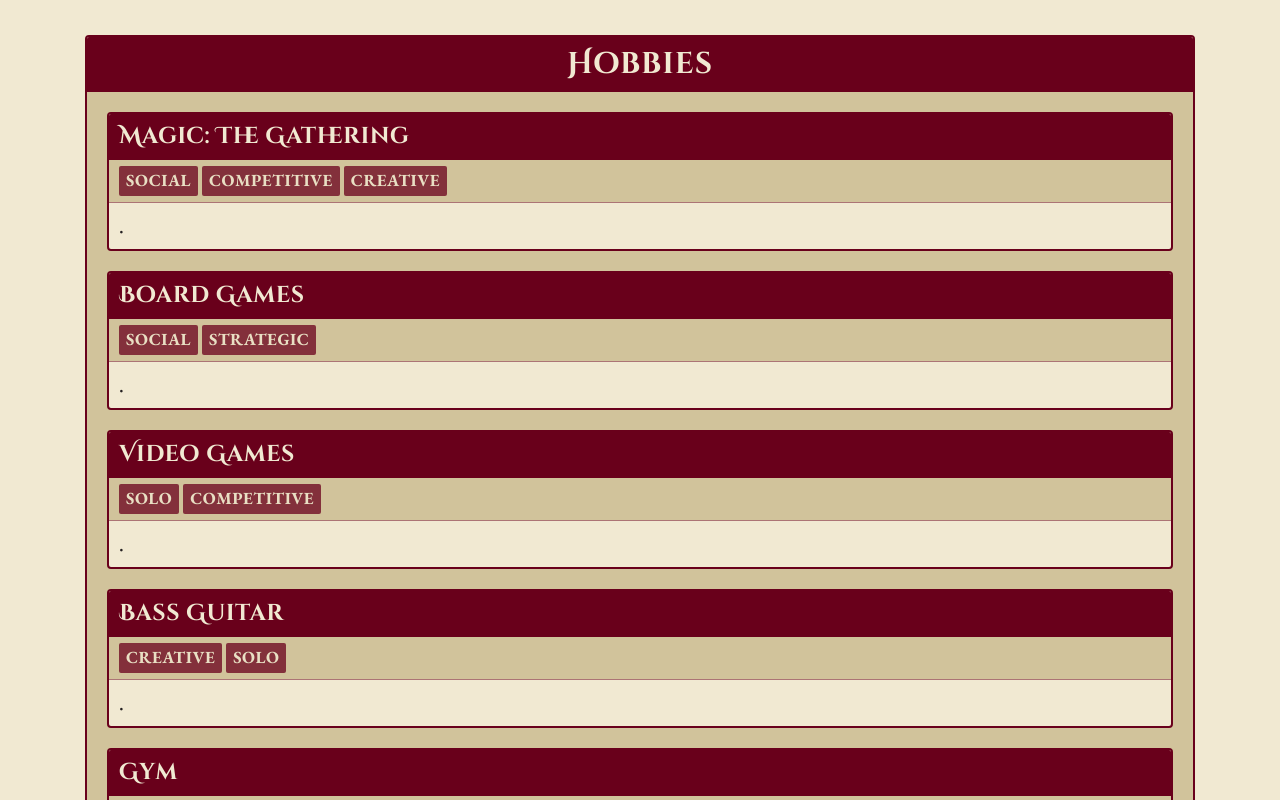
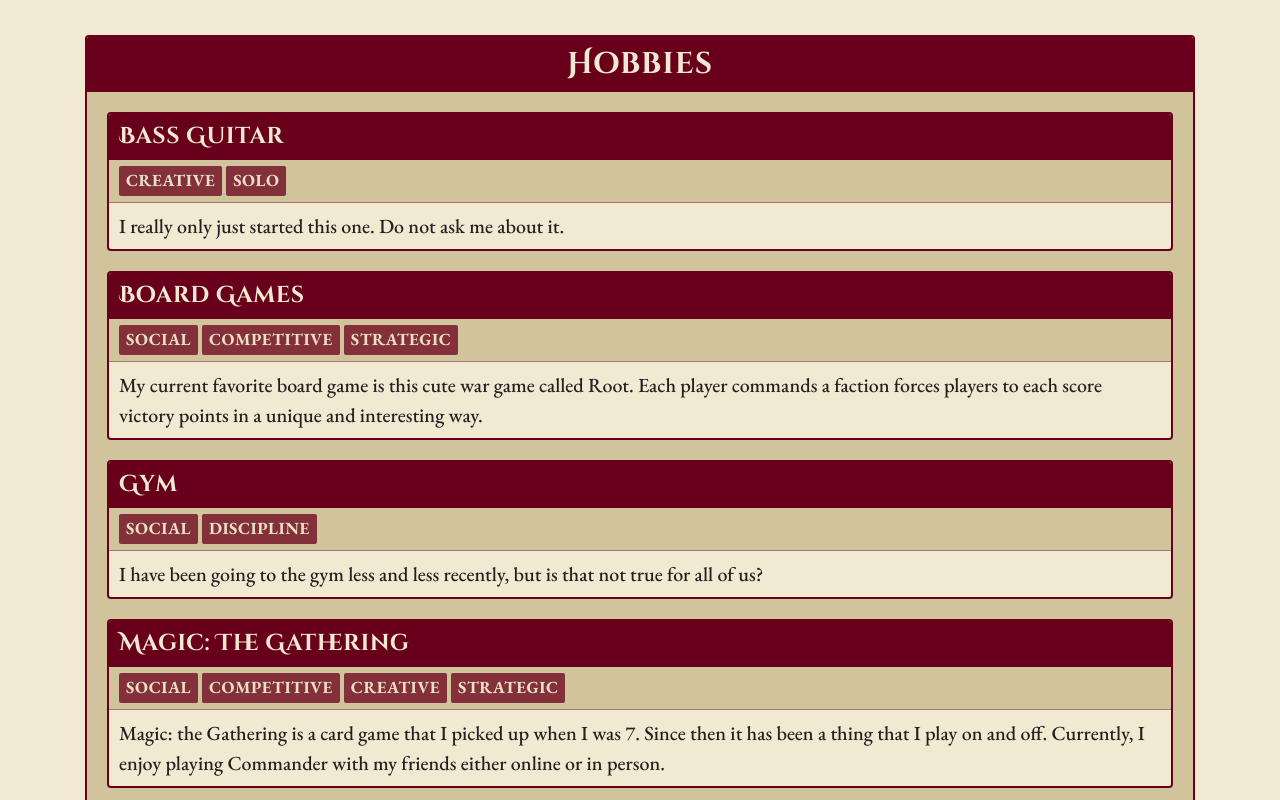
Before and after one commit to MichaelRdot/michaelrwebsite, a React (Vite) app: page / in a window 1280 px wide. Shown: the part 2920-3720 px from the top of the page. Built offline with nearby package versions, Linux system fonts and the light colour scheme.

Commit message:
Added hobbies

```diff
--- a/src/components/Hobbies Section/HobbiesSection.jsx
+++ b/src/components/Hobbies Section/HobbiesSection.jsx
@@ -2,29 +2,33 @@
 
 const hobbies = [
     {
-        name: 'Magic: The Gathering',
-        traits: ['Social', 'Competitive', 'Creative'],
-        description: '.',
+        name: 'Bass Guitar',
+        traits: ['Creative', 'Solo'],
+        description: 'I really only just started this one. Do not ask me about it.',
     },
     {
         name: 'Board Games',
-        traits: ['Social', 'Strategic'],
-        description: '.',
-    },
-    {
-        name: 'Video Games',
-        traits: ['Solo', 'Competitive'],
-        description: '.',
-    },
-    {
-        name: 'Bass Guitar',
-        traits: ['Creative', 'Solo'],
-        description: '.',
+        traits: ['Social', 'Competitive', 'Strategic'],
+        description: 'My current favorite board game is this cute war game called Root. Each player commands a faction ' +
+            'forces players to each score victory points in a unique and interesting way.',
     },
     {
         name: 'Gym',
-        traits: ['Solo', 'Discipline'],
-        description: '.',
+        traits: ['Social', 'Discipline'],
+        description: 'I have been going to the gym less and less recently, but is that not true for all of us?'
+    },
+    {
+        name: 'Magic: The Gathering',
+        traits: ['Social', 'Competitive', 'Creative', 'Strategic'],
+        description: 'Magic: the Gathering is a card game that I picked up when I was 7. Since then it has been a thing ' +
+            'that I play on and off. Currently, I enjoy playing Commander with my friends either online or in person.',
+    },
+
+    {
+        name: 'Video Games',
+        traits: ['Social', 'Solo', 'Competitive', 'Creative', 'Strategic'],
+        description: 'This one is an obvious since I am a male in computer science, but my favorites include Terraria, ' +
+            'Slay the Princess, and Stardew Valley',
     },
 ]
 
```
